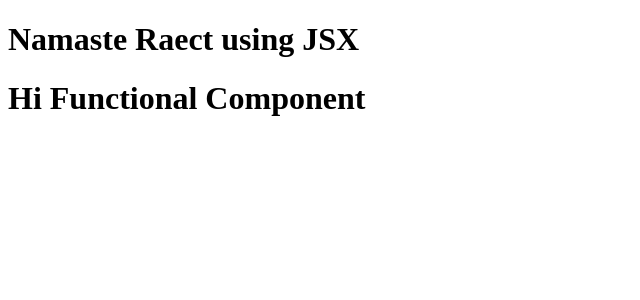
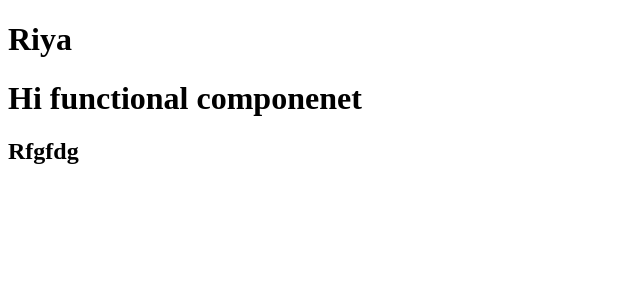
Before and after one commit to imriya07/Namaste-React, a React (Vite) app: page / in a window 1280 px wide. Shown: the top 300 px of the page, without its empty margins (0-640 px from the left). Built offline with nearby package versions, Linux system fonts and the light colour scheme.

Commit message:
codebase update

```diff
--- a/App.js
+++ b/App.js
@@ -1,32 +1,26 @@
 import React from "react";
 import ReactDOM from "react-dom/client";
 
-// React.createElement =>  React.createElement - JS object => HTMLElement(render)
-//JSX - HTML Like or XML like Syntax
-//JSX (transpiled before it reaches the JS) - PARCEL - Babel
-
-//JSX => React.createElement =>  ReactElement => JS object => HTMLElement(render)
-
-//Raect Element
-const Title = () =>(
-<h1 className="head">
-  Namaste Raect using JSX
-</h1>
-)
+//JSX = React.createElement = object = HTML(DOM)
+const heading =  (
+  <h1 id="title" key="h2">
+    Riya
+  </h1>
+);
 
 // React Component
-// class Based Components - OLD
-// Functional Components - NEW
-
-//Raect Functional Component
-
-// Component composition
-const HeadingComponent = () =>(
-   <div id="container">
-    {Title()}
-    <h1 className="heading">Hi Functional Component</h1>
-  </div>
-)
+// Fncional - NEw way
+// Class Based Component - OLD way
+// Name of component starts with capital letter - it's not mandatory
+const HeaderComponent = () => {
+  return (
+    <div>
+      {heading}
+      <h1>Hi functional componenet</h1>
+      <h2>Rfgfdg</h2>
+    </div>
+  );
+};
 
 const root = ReactDOM.createRoot(document.getElementById("root"));
-root.render(<HeadingComponent/>);
+root.render(<HeaderComponent/>);
--- a/index.html
+++ b/index.html
@@ -10,6 +10,7 @@
     <div id="root" class="root">
         <h1>Not render</h1>
     </div>
+
     <script type="module" src="./App.js">
     </script>
   </body>
```
Also changed, not shown: package.json (+14 -2 lines), .babelrc (added), 2 other files (tests, documents, lock files or other folders).
